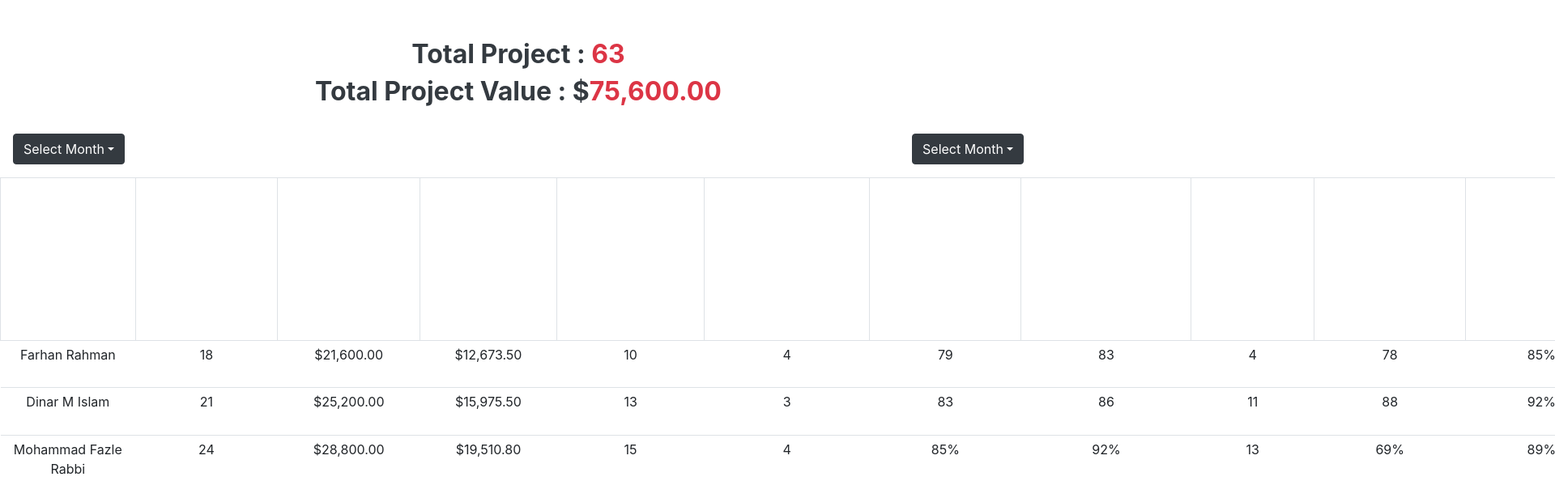
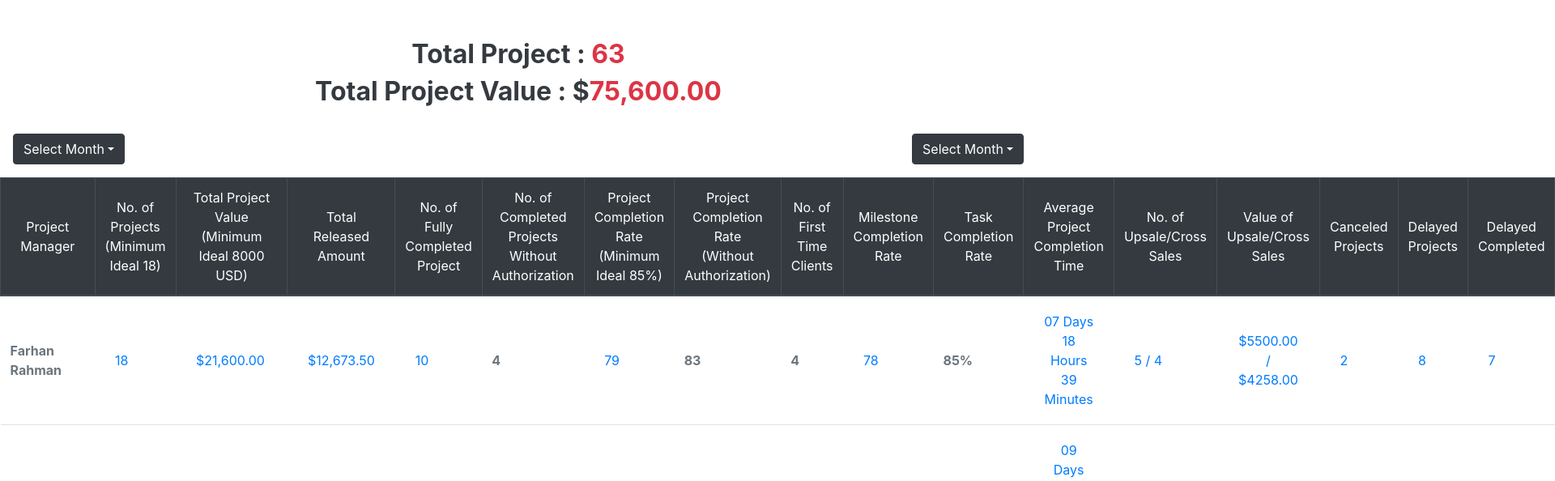
Before and after one commit to nafis-abdullah-seopage1/draggable-table, a React (Vite) app: page / in a window 1280 px wide. Shown: the top 594 px of the page at 81% size, 1920 px wide, since content can reach past the window. Built offline with nearby package versions, Linux system fonts and the light colour scheme.

Commit message:
draggable table converted to bootstrap with completing style

```diff
--- a/src/components/NewDraggableTable/NewDraggableTable.jsx
+++ b/src/components/NewDraggableTable/NewDraggableTable.jsx
@@ -2,6 +2,8 @@ import React, { useEffect, useState } from 'react';
 import NewMonthFilter from './NewMonthFilter';
 import NewColumnFilter from './NewColumnFilter';
 import NewModalTable from './NewModalTable';
+import { Table } from 'react-bootstrap';
+import style from './styles/newDraggableTable.module.css'
 
 const NewDraggableTable = ({ columns, tableData, anchored_Cell }) => {
   const [draggedColumn, setDraggedColumn] = useState(null);
@@ -51,11 +53,11 @@ const NewDraggableTable = ({ columns, tableData, anchored_Cell }) => {
         <NewColumnFilter columns={columns} setTableColumns={setTableColumns} />
       </section>
 
-      <div className="overflow-x-auto">
+      <div class="">
 
-        <table className='table table-sm'>
-          <thead>
-            <tr className='bg-gray-800 text-white font-medium'>
+        <table className='table table-hover'>
+          <thead class="thead-dark">
+            <tr>
               {tableColumns.map((column, i) => (
                 <th
                   key={i}
@@ -63,7 +65,7 @@ const NewDraggableTable = ({ columns, tableData, anchored_Cell }) => {
                   onDragStart={(e) => { handleDragStart(e, column) }}
                   onDragOver={(e) => { handleDragOver(e, column) }}
                   onDrop={(e) => { handleDrop(e, column) }}
-                  className='py-3 px-5 cursor-grab active:cursor-grabbing border border-gray-700 text-center'
+                  className={style.draggable_column_cell}
                 >
                   {column.content}
                 </th>
@@ -72,18 +74,15 @@ const NewDraggableTable = ({ columns, tableData, anchored_Cell }) => {
           </thead>
           <tbody>
             {[...tableData].map((row, i) => (
-              // <TableRow key={i} rowData={row} />
-              <tr key={i} className="text-center">
+              <tr key={i}>
                 {
                   [...tableColumns].map((cell, j) => {
-                    // console.log({col:cell.title,cell:row[cell.title]});
-                    // console.log(row[cell.title]);
                     return (
-                      <td key={j}>
+                      <td key={j} className={style.tableRow_cell}>
                         {
                           anchored_Cell[cell.title] ?
                             <>
-                              <span className="font-medium text-blue-600 underline underline-offset-2 decoration-2 cursor-pointer" onClick={() => {
+                              <span className="btn btn-link" style={{cursor:'pointer'}} onClick={() => {
                                 setModalData({rowData:row,anchored_Cell});
                                 setSelectedCell(cell.title);
                                 fetch('/modal-table-data.json').then(res => res.json()).then(data => set_modal_table_data(data));
@@ -92,7 +91,7 @@ const NewDraggableTable = ({ columns, tableData, anchored_Cell }) => {
                               <NewModalTable modal_data={modalData} selectedCell={selectedCell} setSelectedCell={setSelectedCell} tableData={modal_table_data}/>
                             </>
                             :
-                            <span className='font-medium text-gray-500'>{row[cell.title]}</span>
+                            <span className='font-weight-bold text-secondary'>{row[cell.title]}</span>
                         }
 
                       </td>)
--- /dev/null
+++ b/src/components/NewDraggableTable/styles/newDraggableTable.module.css
@@ -0,0 +1,22 @@
+.draggable_column_head{
+
+}
+
+.draggable_column_cell{
+    cursor: grab;
+    border: solid 1px rgb(183, 183, 183);
+    text-align: center;
+    font-weight: normal;
+    vertical-align: middle !important;
+    width: 10rem !important;
+    /* padding: 5px 10px; */
+}
+
+.draggable_column_cell:active{
+    cursor: grabbing;
+}
+
+.tableRow_cell{
+    vertical-align: middle !important;
+    width: 10rem !important;
+}
--- a/src/utils/table-utils.jsx
+++ b/src/utils/table-utils.jsx
@@ -17,19 +17,19 @@ export const columns = [
     },
     {
         title: 'no_of_completed_project',
-        content: <>No. of <br /> Fully Completed Project</>
+        content: <>No. of Fully Completed Project</>
     },
     {
         title: 'no_of_completed_project_without_authorization',
-        content: <>No. of Completed Projects <br />Without Authorization</>
+        content: <>No. of Completed Projects Without Authorization</>
     },
     {
         title: 'project_completion_rate',
-        content: <>Project Completion Rate <br /> <span className="highlight">{'(Minimum Ideal 85%)'}</span> </>
+        content: <>Project Completion Rate <br /><span className="highlight">{'(Minimum Ideal 85%)'}</span> </>
     },
     {
         title: 'project_completion_rate_without_authorization',
-        content: <>Project Completion Rate <br /> <span>{'(Without Authorization)'}</span> </>
+        content: <>Project Completion Rate <br /><span>{'(Without Authorization)'}</span> </>
     },
     {
         title: 'no_of_first_time_clients',
```
